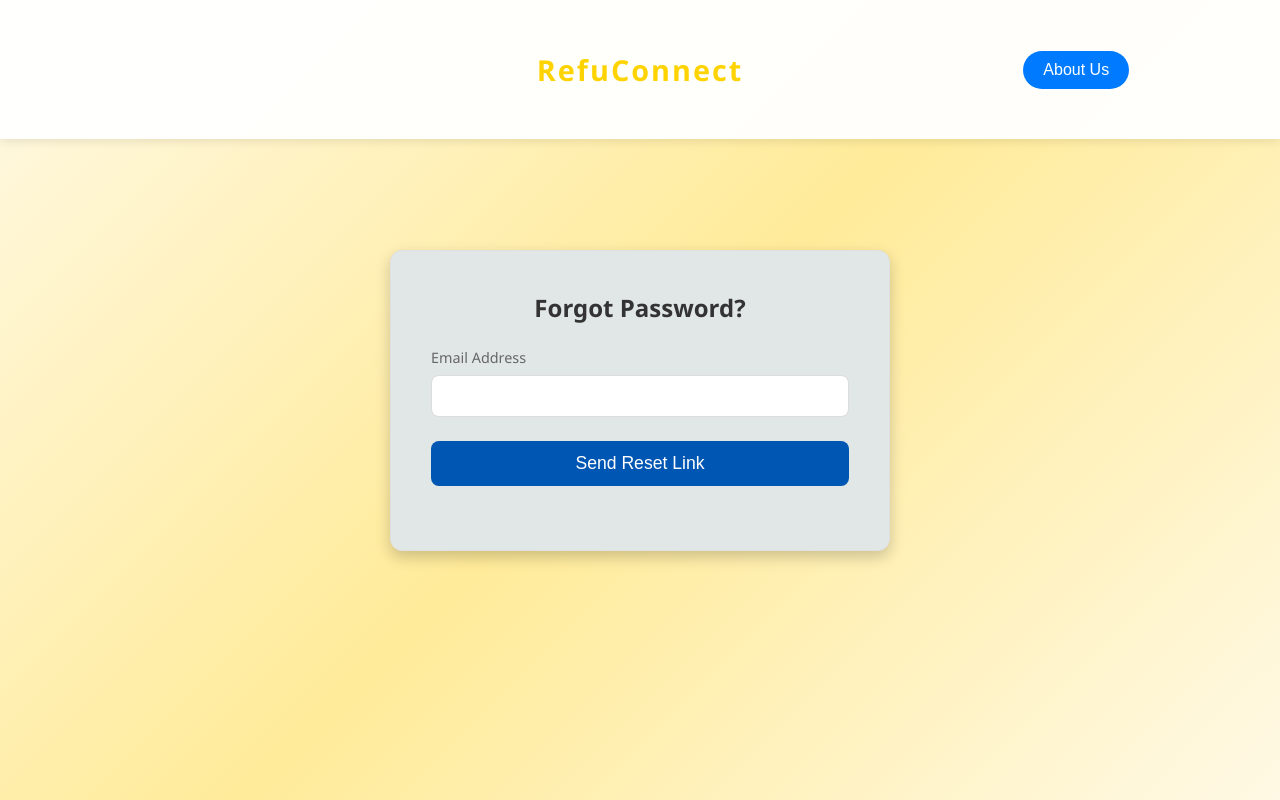
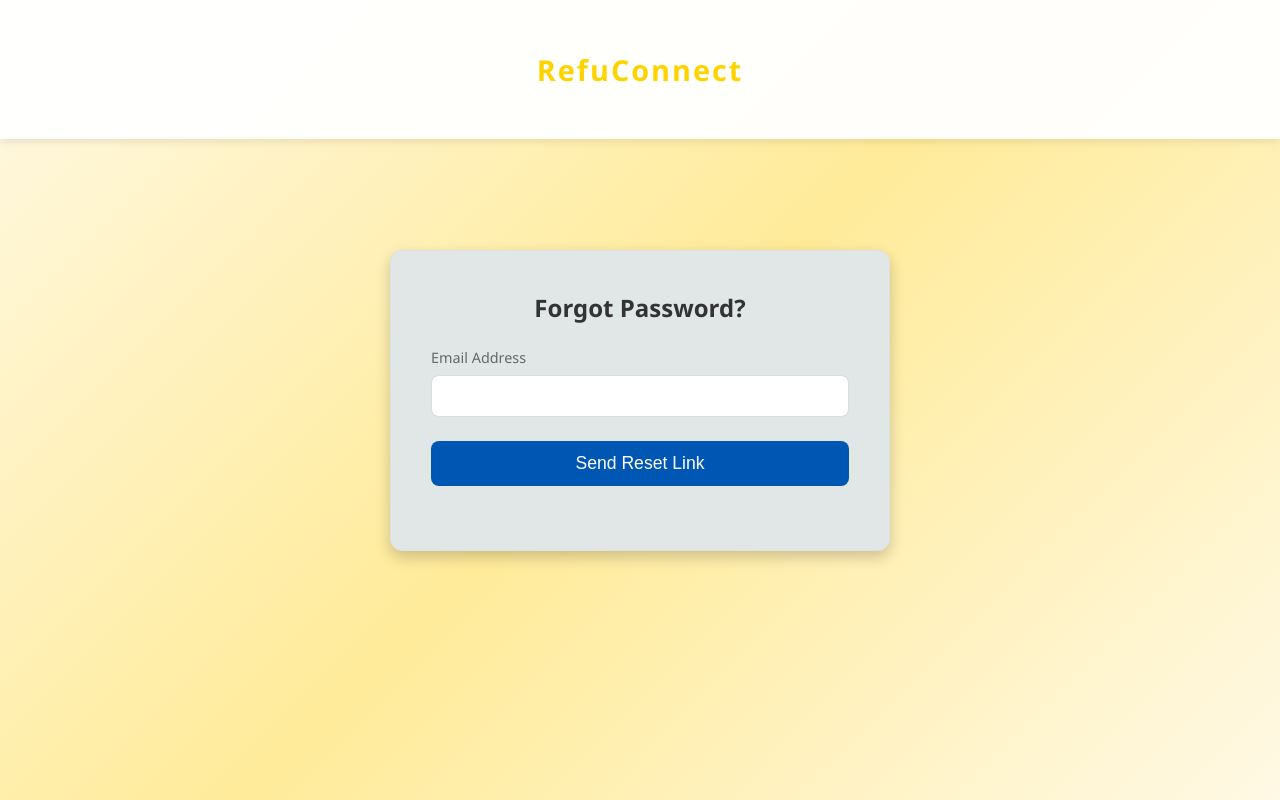
Before and after one commit to ehab20011/p-hacks, a React (Create React App) app in the folder client/: page /forgotpw in a window 1280 px wide. Built offline with nearby package versions, Linux system fonts and the light colour scheme; no server answers.

Commit message:
Removed About section on other pages

```diff
--- a/client/src/components/NavBar.jsx
+++ b/client/src/components/NavBar.jsx
@@ -1,9 +1,11 @@
 import React, { useEffect } from "react";
+import { useLocation } from "react-router-dom";
 import "./styles/NavBar.css";
 
 const NavBar = () => {
+  const location = useLocation();
+
   useEffect(() => {
-    // Ensure the script is only added once
     if (!window.googleTranslateScriptAdded) {
       const script = document.createElement('script');
       script.src = "//translate.google.com/translate_a/element.js?cb=googleTranslateElementInit";
@@ -31,9 +33,11 @@ const NavBar = () => {
           <div className="navbar-language">
             <div id="google_translate_element"></div>
           </div>
-          <button className="scroll-about-btn" onClick={scrollToAbout}>
-            About Us
-          </button>
+          {location.pathname === "/login" && (
+            <button className="scroll-about-btn" onClick={scrollToAbout}>
+              About Us
+            </button>
+          )}
         </nav>
       </div>
     </header>
```
